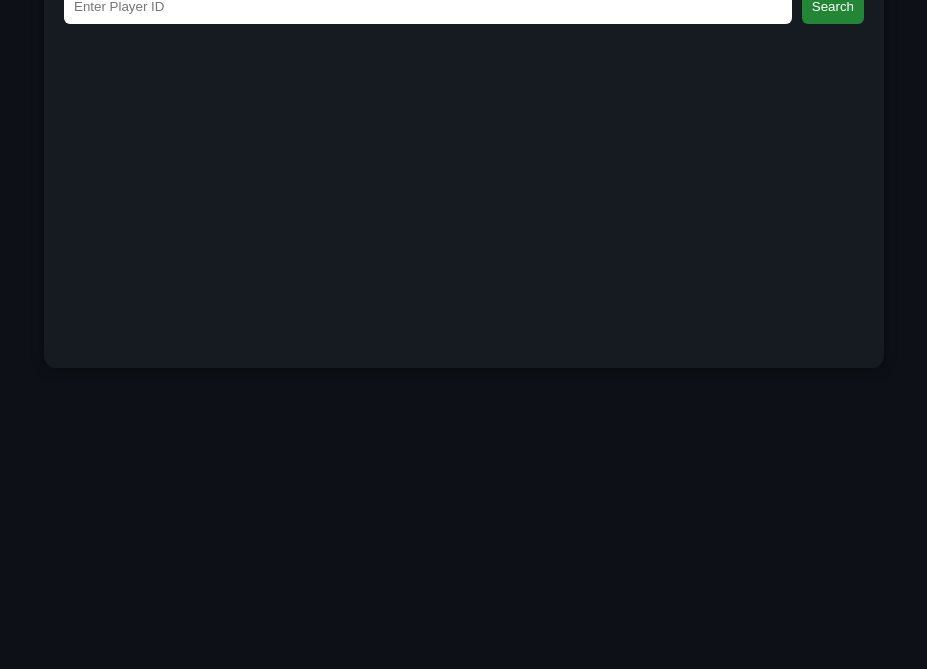
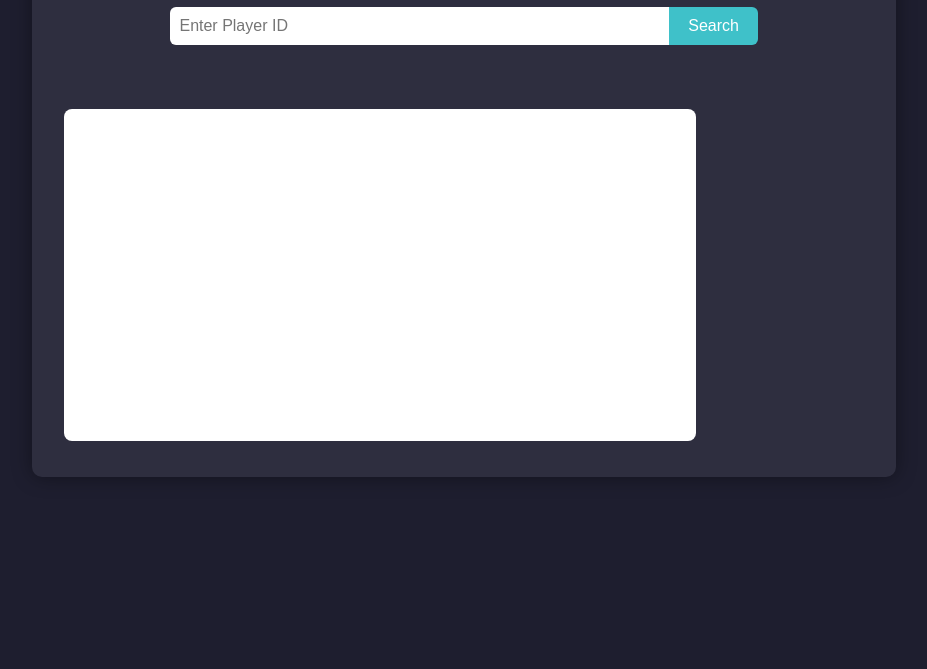
Before and after one commit to killyoudead48/predecessorlivestats, a website: page predecessor-live/public/index.html in a window 1280 px wide. Shown: the part 131-800 px from the top of the page, without its empty margins (176-1103 px from the left). Drawn offline with nearby package versions, Linux system fonts and the light colour scheme.

Commit message:
Update styles.css

```diff
--- a/predecessor-live/public/styles.css
+++ b/predecessor-live/public/styles.css
@@ -1,58 +1,77 @@
 body {
   font-family: Arial, sans-serif;
-  background-color: #0d1117;
-  color: #c9d1d9;
+  background-color: #1e1e2f;
+  color: #f0f0f0;
   margin: 0;
-  padding: 20px;
+  padding: 0;
 }
 
 .container {
   max-width: 800px;
-  margin: auto;
-  padding: 20px;
-  background: #161b22;
-  border-radius: 12px;
-  box-shadow: 0 0 12px rgba(0,0,0,0.5);
+  margin: 2rem auto;
+  padding: 2rem;
+  background-color: #2e2e3f;
+  border-radius: 10px;
+  box-shadow: 0 0 20px rgba(0, 0, 0, 0.4);
+}
+
+h1 {
+  text-align: center;
+  margin-bottom: 1rem;
 }
 
 form {
   display: flex;
-  gap: 10px;
-  margin-bottom: 20px;
+  justify-content: center;
+  margin-bottom: 2rem;
 }
 
-input, button {
-  padding: 10px;
+input[type="text"] {
+  padding: 0.6rem;
+  font-size: 1rem;
   border: none;
-  border-radius: 6px;
-}
-
-input {
-  flex: 1;
+  border-radius: 6px 0 0 6px;
+  width: 60%;
 }
 
 button {
-  background-color: #238636;
+  padding: 0.6rem 1.2rem;
+  font-size: 1rem;
+  border: none;
+  background-color: #3fc1c9;
   color: white;
+  border-radius: 0 6px 6px 0;
   cursor: pointer;
 }
 
 button:hover {
-  background-color: #2ea043;
+  background-color: #36b2b9;
+}
+
+#results {
+  display: grid;
+  gap: 1rem;
 }
 
 .match-card {
   display: flex;
   align-items: center;
-  background: #21262d;
-  padding: 10px;
+  background-color: #444;
+  padding: 1rem;
   border-radius: 8px;
-  margin-bottom: 10px;
 }
 
 .avatar {
   width: 64px;
   height: 64px;
   border-radius: 8px;
-  margin-right: 15px;
+  margin-right: 1rem;
+  object-fit: cover;
 }
+
+canvas {
+  margin-top: 2rem;
+  background-color: #fff;
+  border-radius: 8px;
+  padding: 1rem;
+}
```
